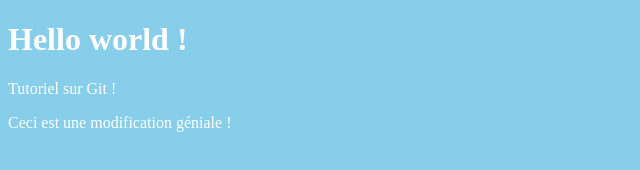
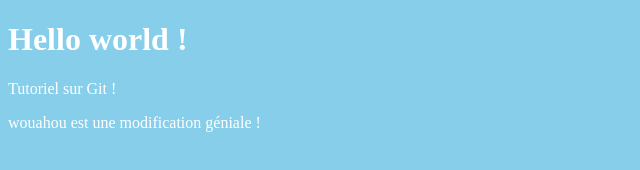
Before and after one commit to antoninvroom/tuto-git, a plain HTML site: page index.html in a window 1280 px wide. Shown: the full height of the page, 0-640 px from the left. Drawn offline with Linux system fonts and the light colour scheme.

Commit message:
change words again

```diff
--- a/index.html
+++ b/index.html
@@ -15,6 +15,6 @@
   <body>
     <h1>  Hello world !</h1>
     <p>  Tutoriel sur Git ! </p>
-    <p> Ceci est une modification géniale ! </p>
+    <p> wouahou est une modification géniale ! </p>
   </body>
 </html>
```
